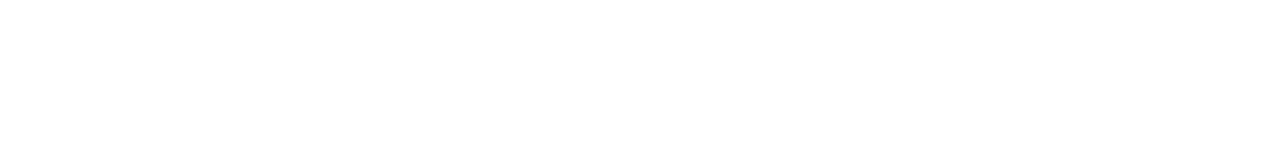
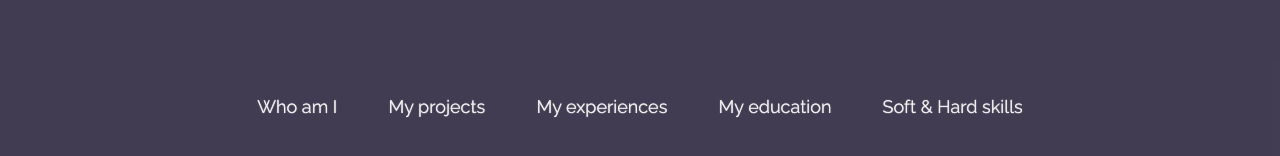
Before and after one commit to GuidoGlielmi/Portfolio-react, a React (Create React App) app: page / in a window 1280 px wide. Shown: the part 1464-1620 px from the top of the page. Before the commit the page ends 1370 px from the top, so only its background shows below. Built offline with nearby package versions, Linux system fonts and the light colour scheme; no server answers.

Commit message:
Footer added

```diff
--- a/src/App.js
+++ b/src/App.js
@@ -1,5 +1,5 @@
 import NavBar from './components/nav-bar/NavBar';
-import React, { useEffect, useState } from 'react';
+import React, { useEffect, useRef, useState } from 'react';
 import Header from 'components/header/Header';
 import TechsAndInfo from 'components/techs-and-info/TechsAndInfo';
 import Projects from 'components/projects/Projects';
@@ -7,8 +7,10 @@ import styles from './App.module.css';
 import Education from 'components/education/Education';
 import Experiences from 'components/experiences/Experiences';
 import Skills from 'components/skills/Skills';
+import Footer from 'components/footer/Footer';
 export const InfoContext = React.createContext();
 const App = () => {
+  const section = useRef('');
   const [user, setUser] = useState('');
   const [education, setEducation] = useState('');
   const [experiences, setExperiences] = useState('');
@@ -58,13 +60,18 @@ const App = () => {
     setSkills(skills);
     setSkillsLoading(false);
   }
+  function scrollToSection() {
+    section.current.scrollIntoView();
+  }
   function previousSection() {
     if (index === 0) setIndex(sections.length - 1);
     else setIndex(index - 1);
+    scrollToSection();
   }
   function nextSection() {
     if (index === sections.length - 1) setIndex(0);
     else setIndex(index + 1);
+    scrollToSection();
   }
   return (
     <InfoContext.Provider
@@ -93,7 +100,7 @@ const App = () => {
     >
       <NavBar />
       <Header />
-      <div className={styles.bottomPart}>
+      <div ref={section} className={styles.bottomPart}>
         <div className={styles.sectionLinks}>
           {sectionsNames.map((sn, i) => (
             <span
@@ -120,9 +127,9 @@ const App = () => {
               </div>
             </div>
           </div>
-          <footer></footer>
         </div>
       </div>
+      <Footer setLinkIndex={setIndex} scrollToSection={scrollToSection} />
       {/* log in component to edit or to enter as a guest */}
     </InfoContext.Provider>
   );
--- a/src/App.module.css
+++ b/src/App.module.css
@@ -1,5 +1,5 @@
 .bottomPart {
-  background-image: linear-gradient(rgba(81, 59, 82, 0.1), 80%, rgba(19, 12, 39, 0.8));
+  background-image: linear-gradient(rgba(81, 59, 82, 0.1), 75%, rgba(19, 12, 39, 0.8));
 }
 .sectionLinks {
   display: flex;
@@ -11,7 +11,7 @@
 .sectionLink {
   line-height: 70px;
   transform: scale(1);
-  transition: transform 0.2s ease, color 0.2s ease;
+  transition: transform 0.2s ease, color 0.2s ease, text-shadow 0.2s ease;
   cursor: pointer;
   flex-grow: 1;
   text-align: center;
@@ -20,13 +20,14 @@
 .sectionLink:hover {
   transform: scale(1.02);
   color: rgb(59, 20, 75);
+  text-shadow: 0 0 0.5px rgb(59, 20, 75);
 }
 .clickedSectionLink {
   border-bottom: 1.5px solid black;
 }
 .sectionsContainer {
   display: flex;
-  padding: 20vh 0;
+  padding: 15vh 0;
 }
 .section {
   display: flex;
--- /dev/null
+++ b/src/components/footer/Footer.jsx
@@ -0,0 +1,55 @@
+import React from 'react';
+import styles from './Footer.module.css';
+export default function Footer({ setLinkIndex, scrollToSection }) {
+  return (
+    <footer>
+      <ul className={styles.linkList}>
+        <li
+          onClick={() => {
+            setLinkIndex(0);
+            scrollToSection();
+          }}
+          className={styles.link}
+        >
+          Who am I
+        </li>
+        <li
+          onClick={() => {
+            setLinkIndex(1);
+            scrollToSection();
+          }}
+          className={styles.link}
+        >
+          My projects
+        </li>
+        <li
+          onClick={() => {
+            setLinkIndex(2);
+            scrollToSection();
+          }}
+          className={styles.link}
+        >
+          My experiences
+        </li>
+        <li
+          onClick={() => {
+            setLinkIndex(3);
+            scrollToSection();
+          }}
+          className={styles.link}
+        >
+          My education
+        </li>
+        <li
+          onClick={() => {
+            setLinkIndex(4);
+            scrollToSection();
+          }}
+          className={styles.link}
+        >
+          Soft &amp; Hard skills
+        </li>
+      </ul>
+    </footer>
+  );
+}
--- /dev/null
+++ b/src/components/footer/Footer.module.css
@@ -0,0 +1,25 @@
+footer {
+  display: flex;
+  align-items: center;
+  justify-content: center;
+  height: 70vh;
+  background-color: #130c27cc;
+}
+.linkList {
+  display: flex;
+  flex-wrap: wrap;
+  align-items: center;
+  justify-content: center;
+}
+.link {
+  margin: max(2vw, 10px);
+  font-size: large;
+  color: #eee;
+  text-shadow: 0px 0px 1px #eeeeee;
+  cursor: pointer;
+  transition: opacity 0.1s ease;
+  opacity: 1;
+}
+.link:hover {
+  opacity: 0.6;
+}
--- a/src/components/nav-bar/NavBar.module.css
+++ b/src/components/nav-bar/NavBar.module.css
@@ -6,7 +6,7 @@ nav {
   height: 10vh;
   width: 100%;
   background-color: violet;
-  z-index: 1;
+  z-index: 2;
   box-shadow: 0 -10px 20px 1px #363636;
   background: rgb(97, 67, 121);
 }
```
